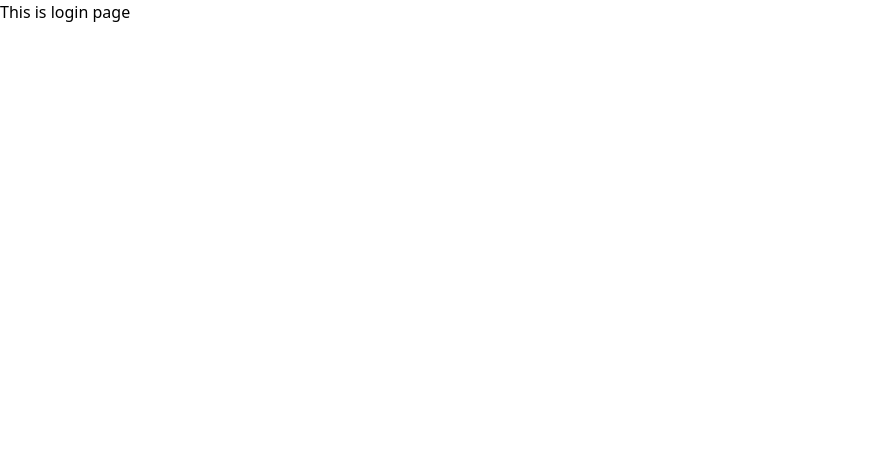
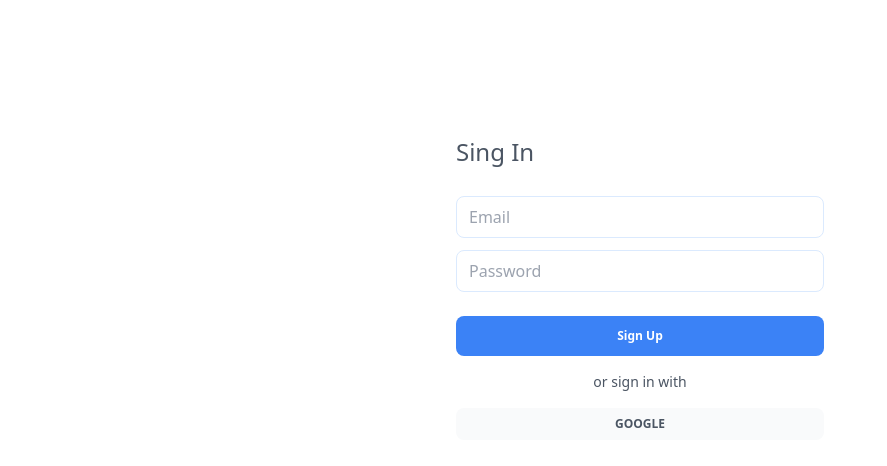
Before and after one commit to tigerza117/PSIT-Project, a Vue app in the folder frontend/: page /login in a window 1280 px wide. Shown: the top 466 px of the page, without its empty margins (0-887 px from the left). Built offline with nearby package versions, Linux system fonts and the light colour scheme.

Commit message:
feat(frontend/auth): add login page

```diff
--- a/frontend/src/views/Login.vue
+++ b/frontend/src/views/Login.vue
@@ -1,5 +1,22 @@
 <template>
-  <div>
-    This is login page
-  </div>
+  <div class="w-full max-w-md m-auto bg-white rounded-xl p-10 mt-24">
+            <p class="mb-2 text-2xl text-gray-600">Sing In</p>
+            <div class="mb-3">
+              <input class="appearance-none border border-blue-100 rounded-lg w-full py-2 px-3 text-grey-darker mt-5" id="Email" type="text" placeholder="Email">
+            </div>
+            <div class="mb-3">
+              <input class="appearance-none border border-blue-100 rounded-lg w-full py-2 px-3 text-grey-darker mb-3" id="password" type="password" placeholder="Password">
+            </div>
+            <div class="flex items-center justify-between mb-4">
+              <button class="w-full bg-blue-500 hover:bg-blue-dark text-white text-xs font-bold py-3 rounded-lg" type="button">
+                Sign Up
+              </button>
+            </div>
+            <div class="mb-4">
+                <p class="text-sm text-center text-gray-600">or sign in with</p>
+            </div>
+            <button class="w-full bg-gray-50 hover:bg-blue-dark text-gray-600 text-xs font-bold py-2 rounded-lg" type="button">
+                GOOGLE
+              </button>
+        </div>
 </template>
```
